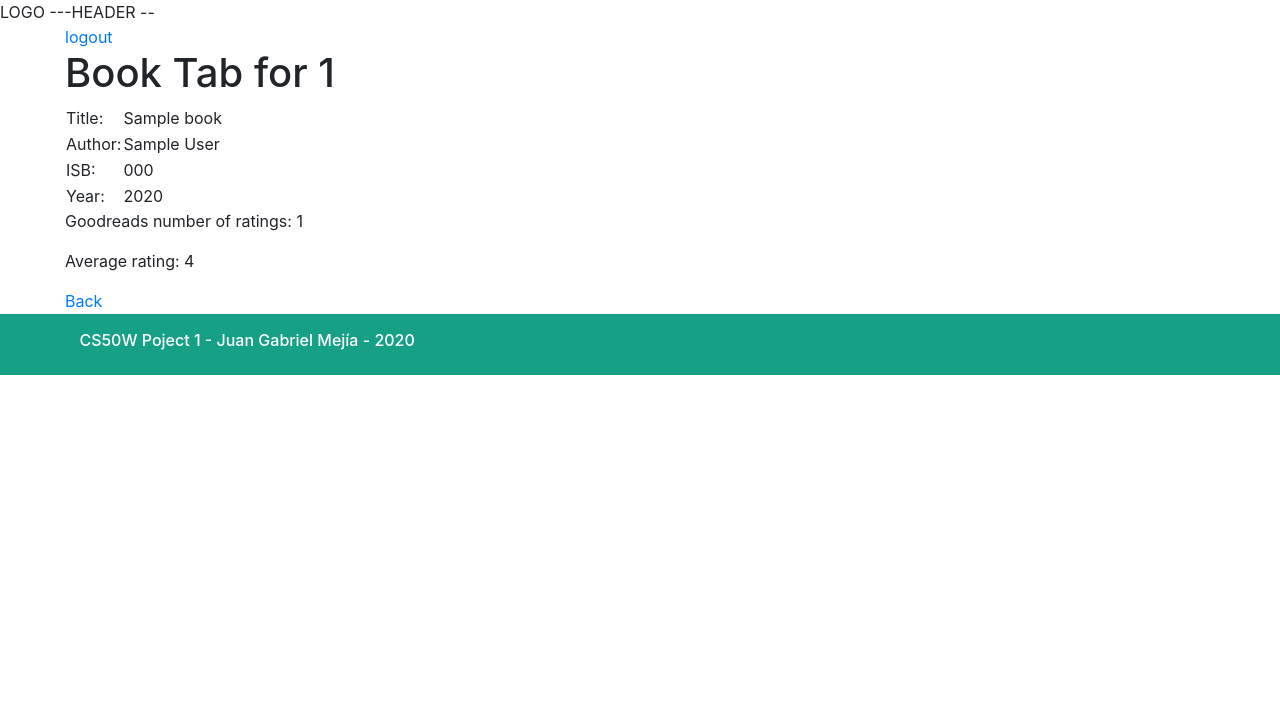
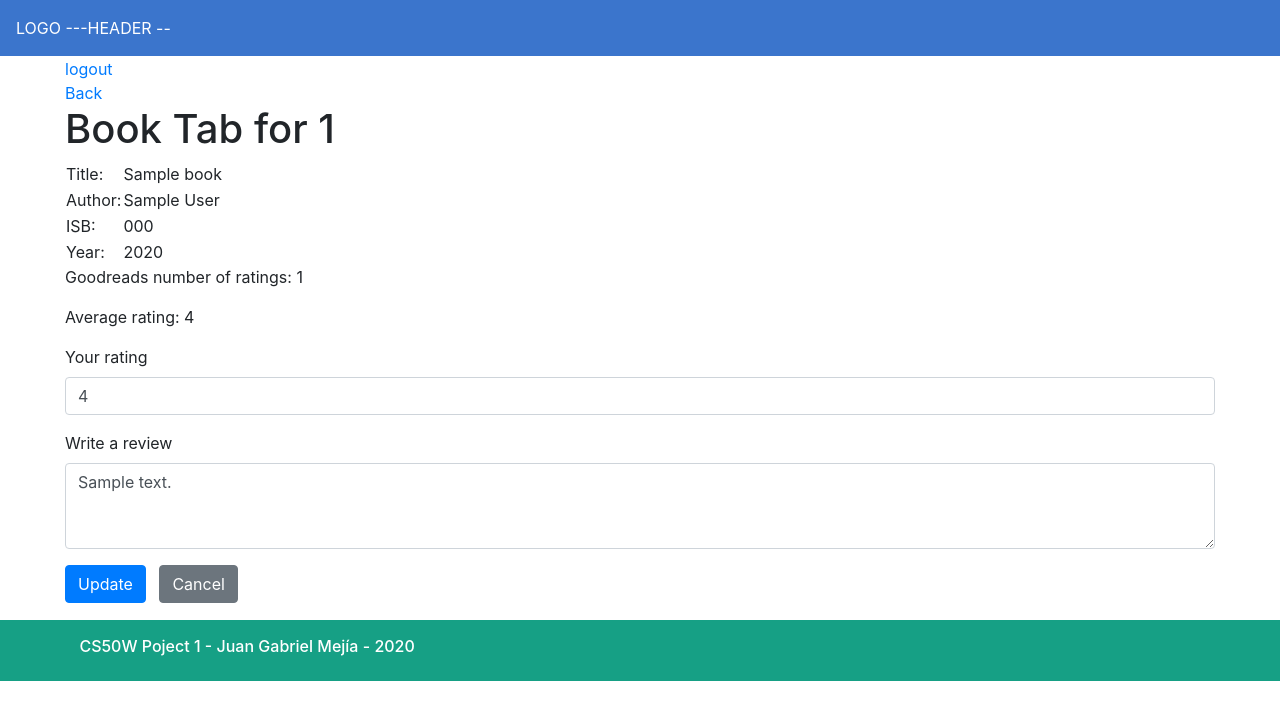
Before and after one commit to juan-hdv/Book-Reviewing, a Flask app: template templates/booktab.html in a window 1280 px wide. Shown: the top 720 px of the page. Run offline with Flask 2, Linux system fonts and the light colour scheme; the template is opened without the code that fills it: most values are stand-ins (such as "Sample title", 1, 10 or a date in 2020); some libraries are stand-ins or nearby versions.

Commit message:
Included Review/Rating functionality

```diff
--- a/application.py
+++ b/application.py
@@ -45,9 +45,12 @@ def login():
     username = request.form.get ('username')
     password = request.form.get ('password')
     # Make sure username exist and password is correct
-    if db.execute("SELECT * FROM users WHERE usr = :usr AND pass = :pwd", {"usr": username, "pwd":password}).rowcount != 0:
-        session["username"] = username
+    user = db.execute("SELECT * FROM users WHERE usr = :usr AND pass = :pwd", {"usr": username, "pwd":password}).first()
+    if user:
+        session["userId"] = user.id
+        session["username"] = user.name
         return redirect(url_for("index"))
+
     return render_template("login.html", msgType="alert-danger", #bootstrap alert
                                          msgText="Invalid user or password! Try again.")
 
@@ -155,16 +158,26 @@ def booksSearch():
     return redirect(url_for('books'))
 
 
-@app.route("/booktab/<int:book_id>",methods=["GET"])
-def booktab(book_id):
+@app.route("/booktab/<int:bookId>",methods=["GET"])
+def booktab(bookId):
+    # Get book info, including the user review and rating if present
+    book = db.execute("SELECT * FROM books as b \
+        LEFT JOIN reviews as r ON r.bookId = b.id AND r.userId = :userId \
+        WHERE b.id = :bookId",{"userId":session["userId"],"bookId":bookId}).fetchone()
 
-    book = db.execute("SELECT * FROM books WHERE id = :id", {"id": book_id}).fetchone()
+    # book = db.execute("SELECT * FROM books WHERE id = :id", {"id": bookId}).fetchone()
     if book is None:
-        raise Exception('Invalid book number: {}'.format(book_id))
+        raise Exception(f'Invalid book number: {bookId}')
 
+    userReview = {"text": book.txt, "rating": book.rating}
+    goodreadsRating = getGoodreadsRating (book.isbn)
+
+    return render_template("booktab.html",book=book, goodreadsRating=goodreadsRating, userReview=userReview)
+
+def getGoodreadsRating (isbn):
     # Get gooreads book rating
     headers = {"content-type": "application/json"}
-    r = requests.get("https://www.goodreads.com/book/review_counts.json", params={"key": "ZR0Vn8jaLessV6NJqMdPTA", "isbns": book.isbn}, headers=headers)
+    r = requests.get("https://www.goodreads.com/book/review_counts.json", params={"key": "ZR0Vn8jaLessV6NJqMdPTA", "isbns": isbn}, headers=headers)
 
     if r.status_code == 200:
         bookInfo= r.json()
@@ -173,6 +186,23 @@ def booktab(book_id):
         goodreadsRating = {"work_ratings_count":bookInfo["work_ratings_count"], "average_rating":bookInfo["average_rating"] }
     else:
         # Service unavailable
-        goodreadsRating = {"work_ratings_count":"-1", "average_rating":-1 }
+        goodreadsRating = {"work_ratings_count":-1, "average_rating":-1 }
+    return goodreadsRating
 
-    return render_template("booktab.html",book=book, goodreadsRating=goodreadsRating)
+
+@app.route("/book_review",methods=["POST"])
+def bookReview():
+    # PRE: user_rating cannot be None / user_rating can be ""
+    userId = session["userId"]
+    bookId = request.form.get ('book_id')
+    userReview = request.form.get ('user_review')
+    userRating = request.form.get ('user_rating')
+
+    # DO A POSTGRESS UPSERT
+    db.execute ("INSERT INTO reviews (bookId,userId,txt,rating) VALUES (:bookId, :userId, :userReview, :userRating) \
+        ON CONFLICT (bookId, userId) DO \
+        UPDATE SET (txt,rating) = (:userReview, :userRating)",
+        {"bookId":bookId, "userId":userId, "userReview":userReview, "userRating":userRating})
+    db.commit()
+
+    return redirect (url_for("booktab",bookId=bookId))
--- a/static/css/main.css
+++ b/static/css/main.css
@@ -10,6 +10,11 @@ aside {
   */
   background-color: #f2f2f2;
   border: 3px inset #a5bcc9; }
+
+header {
+  color: #fff;
+  background-color: #3B75CC;
+  padding: 1em; }
 
 footer {
   color: #fff;
@@ -29,8 +34,20 @@ small {
   font-size: 0.7em;
   font-family: inherit; }
 
-/* Classes */
-/* SCSS nesting */
+/*********** Classes **************/
+/* Rating */
+.rating {
+  float: left; }
+
+.rating span {
+  font-size: 16px;
+  cursor: pointer;
+  float: right; }
+
+.rating span:hover, .rating span:hover ~ span {
+  color: red; }
+
+/**/
 .MyContainer {
   margin: 0 5%;
   padding: 1px; }
@@ -40,14 +57,13 @@ small {
 .ColorGrid {
   background-color: #d2d2d2; }
 
-/* *IDs */
+/* IDs */
 #message_zone {
   margin: 2px 4%;
   padding: 0.5em 0.5em 0 0.5em;
   border: 1px solid #a5bcc9;
   text-align: center;
-  font-style: italic;
-  }
+  font-style: italic; }
 
 /* MEDIA RULES */
 @media screen and (max-width: 600px) {
--- a/static/css/main.scss
+++ b/static/css/main.scss
@@ -44,9 +44,23 @@ small {
 	font-family:inherit;
 }
 
-/* Classes */
+/*********** Classes **************/
 
-/* SCSS nesting */
+/* Rating */
+.rating {
+    float: left;
+}
+.rating span {
+    font-size: 16px;
+    cursor: pointer;
+    float: right;
+}
+
+.rating span:hover, .rating span:hover ~ span{
+    color: red;
+}
+
+/**/
 .MyContainer {
 		margin: 0 $MarginContainer;
 		padding: 1px;
@@ -59,7 +73,7 @@ small {
 	background-color: #d2d2d2;
 }
 
-/* *IDs */
+/* IDs */
 #message_zone {
  	  margin: 2px $MarginContainer - 1;
 		padding: 0.5em 0.5em 0 0.5em;
--- a/templates/booktab.html
+++ b/templates/booktab.html
@@ -6,8 +6,11 @@
 
 {% block body %}
 	<a href="{{	url_for('logout') }}">logout</a>
+    <br>
+    <a href="{{ url_for('books') }}">Back</a>
+
 	<br>
-    <h1>Book Tab for {{ book_id }}</h1>
+    <h1>Book Tab for {{ book.id }}</h1>
     <table>
         <tr>
             <td>Title:</td>
@@ -27,9 +30,10 @@
         </tr>
     </table>
 
+    <!-- Goodreads rating -->
     {% if goodreadsRating.work_ratings_count == -1 %}
     <p>
-        Goodreads rating service unavailable at the momento. Please try later.
+        Goodreads rating service unavailable at the moment. Please try later.
     </p>
     {% else %}
     <p>
@@ -40,7 +44,44 @@
     </p>
     {% endif %}
 
+    <!-- personal rating -->
+    <script type="jscript">
+        $('.rating span').click(function(){
+            $("#rating").value = $(this).attr('id');
+        })
+    </script>
 
-    <a href="{{ url_for('books') }}">Back</a>
+    <form action="{{ url_for('bookReview') }}" method="post">
+
+        <input name="book_id" value="{{ book.id }}" hidden>
+
+    <!--
+        <div class="form-group" hidden>
+            <div class="rating">
+                <span id="5" class="glyphicon glyphicon-star"></span>
+                <span id="4" class="glyphicon glyphicon-star"></span>
+                <span id="3" class="glyphicon glyphicon-star"></span>
+                <span id="2" class="glyphicon glyphicon-star"></span>
+                <span id="1" class="glyphicon glyphicon-star"></span>
+            </div>
+        </div>
+    -->
+
+        <div class="form-group">
+            <label for="rating">Your rating</label>
+            <input class="form-control" id="rating" name="user_rating" placeholder="Rating" type="number"
+                   value="{% if userReview != None %}{{ userReview.rating}}{% else %}5{% endif %}">
+        </div>
+
+        <div class="form-group">
+            <label for="user_review">Write a review</label>
+            <textarea class="form-control" id="user_review" name="user_review" rows="3">{% if userReview != None %}{{ userReview.text}}{% endif %}</textarea>
+        </div>
+
+        <div class="form-group">
+            <button type="submit" class="btn btn-primary">Update</button>&nbsp;&nbsp;
+            <button type="button" class="btn btn-secondary">Cancel</button>
+        </div>
+    </form>
 
 {% endblock %}
```
Also changed, not shown: templates/books.html (+5 -5 lines), 1 other file.
